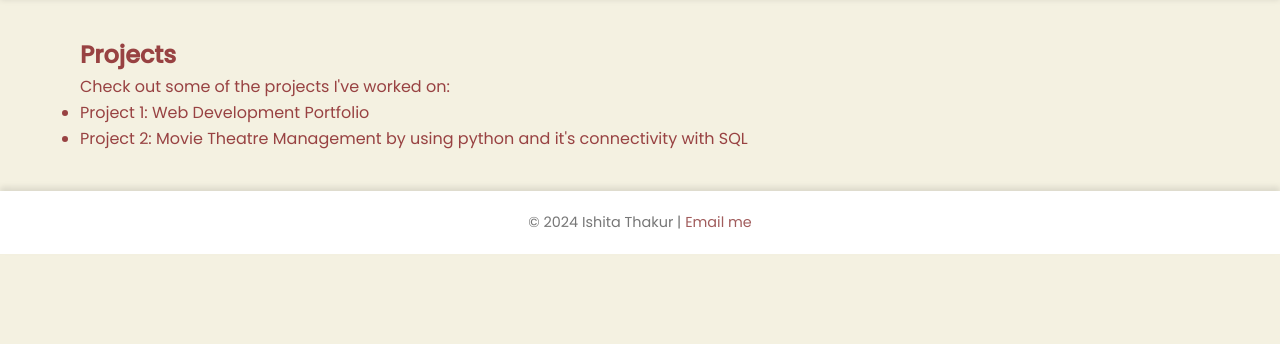
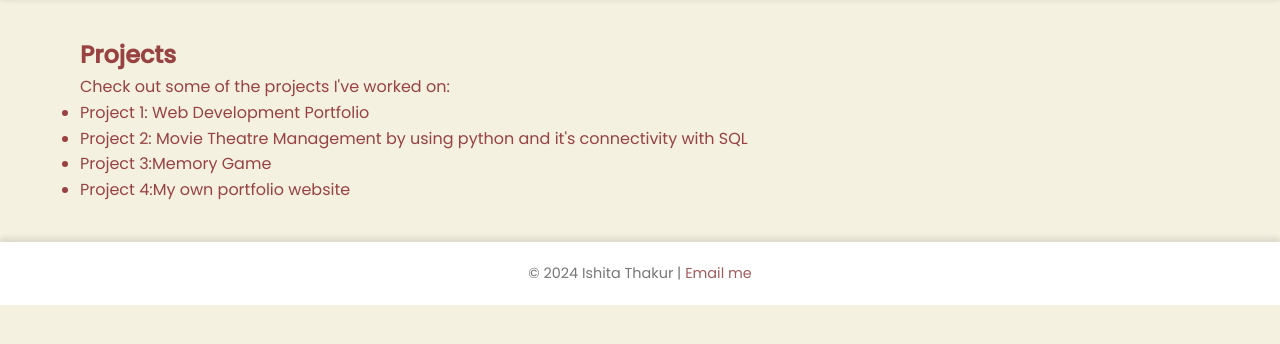
Before and after one commit to Isha-1802/Portfolio, a plain HTML site: page index.html in a window 1280 px wide. Both pictures are taken after a click on the item "Projects". Shown: the part 80-424 px from the top of the page. Drawn offline with nearby package versions, Linux system fonts and the light colour scheme.

Commit message:
Update index.html

```diff
--- a/index.html
+++ b/index.html
@@ -55,8 +55,10 @@
             <h2>Projects</h2>
             <p>Check out some of the projects I've worked on:</p>
             <ul>
-                <li>Project 1: Web Development Portfolio</li>
+               <li>Project 1: Web Development Portfolio</li>
                 <li>Project 2: Movie Theatre Management by using python and it's connectivity with SQL</li>
+                <li>Project 3:Memory Game</li>
+                <li>Project 4:My own portfolio website</li>
 
             </ul>
         </section>
```
